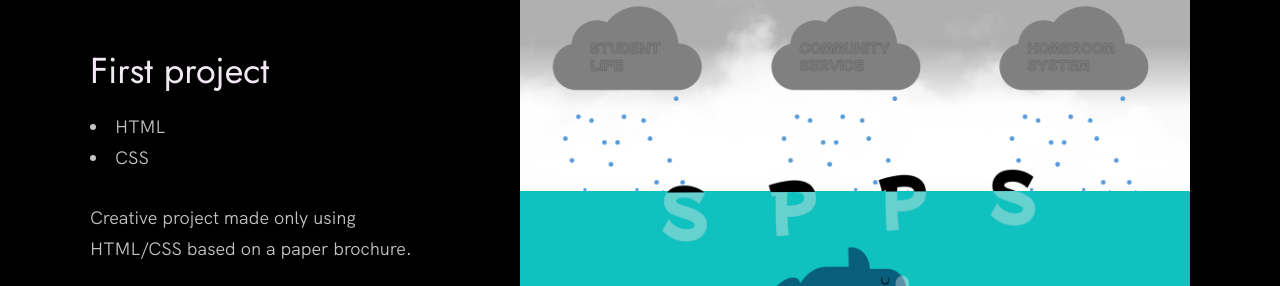
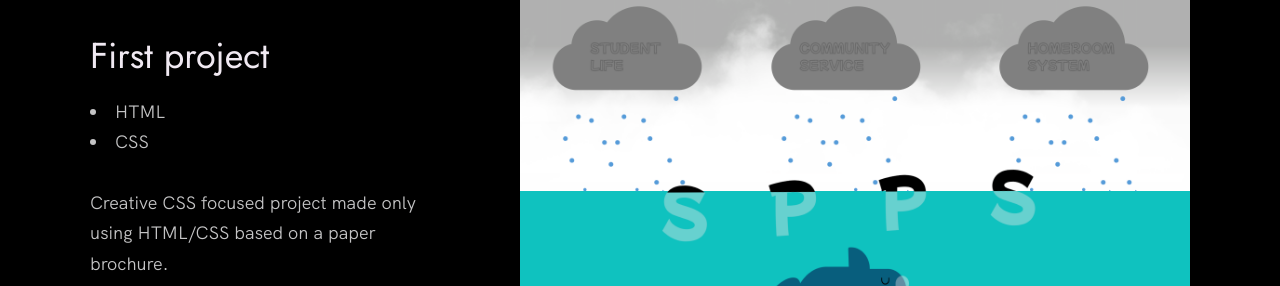
Before and after one commit to uizyk/uizyk.github.io, a plain HTML site: page index.html in a window 1280 px wide. Shown: the part 4231-4517 px from the top of the page. Drawn offline with Linux system fonts and the light colour scheme.

Commit message:
edit spps description

```diff
--- a/index.html
+++ b/index.html
@@ -204,7 +204,7 @@
                 <li>CSS</li>
               </ul>
               <p>
-                Creative project made only using HTML/CSS based on a paper brochure.
+                Creative CSS focused project made only using HTML/CSS based on a paper brochure.
               </p>
 
               <div class="work__links">
```
